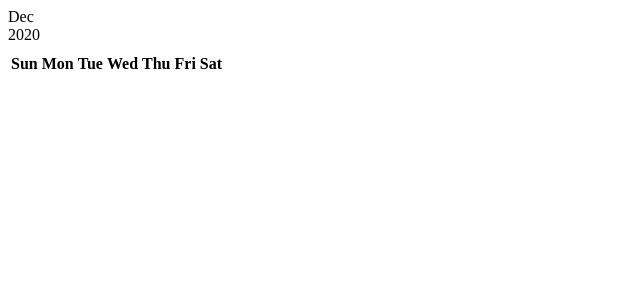
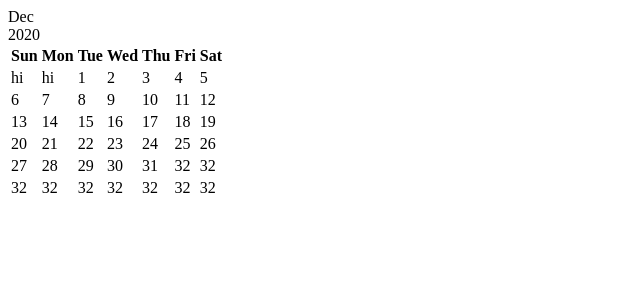
Before and after one commit to Aravindchandran98/Calender_App_with_React, a React (Create React App) app: page / in a window 1280 px wide. Shown: the top 300 px of the page, without its empty margins (0-640 px from the left). Built offline with nearby package versions, Linux system fonts and the light colour scheme.

Commit message:
generating the calender but finally get some error want to debug

```diff
--- a/src/Component/CalendarComponent.jsx
+++ b/src/Component/CalendarComponent.jsx
@@ -1,11 +1,28 @@
 import React, { Fragment,useState} from 'react';
 
 const CalendarComponent = () => {
-    var [date,setDate] = useState(new Date());
+    const [date,setDate] = useState(new Date());
+    // const [emptySpace,setEmptySpace] = useState(" ");
+    // var [dateIncreament,setDateIncreament] = useState(firstDateOfMonth);
     var month = ["Jan","Feb","Mar","Apr","May","Jun","Jul","Aug","Sep","Oct","Nov","Dec"];
     var week = ["Sun","Mon","Tue","Wed","Thu","Fri","Sat"];
+    var lastDateInTheFirstWeek = week.length-monthStarts();
+    var emptyArray = new Array(monthStarts());
+    for (let index = 0; index < emptyArray.length; index++) {
+        emptyArray[index] = "hi";
+    }
+    var datesArray = new Array(lastDateInTheFirstWeek);
+    for (let index = 0; index < datesArray.length; index++) {
+        datesArray[index] = index + 1;
+    }
+    var lastFiveColumnArray = new Array(5);
+    for (let index = 0; index < lastFiveColumnArray.length; index++) {
+        lastFiveColumnArray[index] = " ";
+    }
     var noOfDaysInMonth ; var spaces;
-    var monthStarts = ()=>{
+    var firstDateOfMonth = 1;
+    var dateIncreament = lastDateInTheFirstWeek;
+    function monthStarts() {
         // for (let index = 0; index < month.length; index++) {
         //     switch(month[index]){
         //         case "Jan","Mar","May","Jul","Aug","Oct","Dec" :
@@ -25,10 +42,29 @@ const CalendarComponent = () => {
         //         break;
         //     }
         // }
-        var date2 = new Date(`${date.getFullYear()}-${date.getMonth()}-1`)
+
+        var date2 = new Date(`${date.getFullYear()}-${date.getMonth()+1}-1`)
         spaces = date2.getDay();
         console.log(spaces);
+        return spaces;
     }
+    // var a = monthStarts();
+    // function simplefunction() {
+    //     // a = a-1; return " "
+    //     console.log("hi");
+    //     setEmptySpace(5);
+    //     console.log(emptySpace);
+    // }
+
+    function fillingSpace(){
+        // console.log(emptySpace-1);
+        // let a = emptySpace-1;
+        // setEmptySpace(a);
+        // return "N";
+        // () => setEmptySpace(emptySpace-1);
+
+    }
+
     return (
         <Fragment>
             <section>
@@ -41,25 +77,55 @@ const CalendarComponent = () => {
                             {date.getFullYear()}
                         </div>
                     </header>
-                    <body>
 
-                    </body>
                     {/* {date.toLocaleTimeString()}
                     {date.toLocaleString()}
                     {date.getMonth()+1} */}
                     <table>
-                        <tr>
-                            <th>{week[0]}</th>
-                            <th>{week[1]}</th>
-                            <th>{week[2]}</th>
-                            <th>{week[3]}</th>
-                            <th>{week[4]}</th>
-                            <th>{week[5]}</th>
-                            <th>{week[6]}</th>
-                        </tr>
-                        <tr>
-                            <td>{monthStarts}</td>
-                        </tr>
+                        <thead>
+                            <tr>
+                            {week.map((currentValue,index,arr) => (
+                                <th>{currentValue}</th>
+                                ))}
+                            </tr>
+                        </thead>
+                        <tbody>
+                            <tr>
+                                {/* {/* <td>{fillingSpaces()}</td> */}
+                                {/* <td>{simplefunction()}</td>
+                                <td>{simplefunction()}</td>
+                                <td>{simplefunction()}</td> */}
+                                {/* <td>{emptySpace}</td>
+                                <td>1</td>
+                                <td></td> */}
+                                {emptyArray.map((currentValue,index,arr) => (
+                                <td>{currentValue}</td>
+                                ))}
+                                {datesArray.map((currentValue,index,arr) => (
+                                <td>{currentValue}</td>
+                                ))}
+                            </tr>
+                            {lastFiveColumnArray
+                            .map((currentValue,index,arr) => (
+                                <tr>{week
+                                    // .filter((currentValue,index,arr) => (
+                                    // dateIncreament <= 31
+                                    // && dateIncreament >=6
+                                    // ))
+                                    .map((currentValue,index,arr) => (
+                                        <td>{dateIncreament += 1 && dateIncreament <=31 }</td>
+                                        ))
+                                        // .filter((currentValue,index,arr) => (
+                                        //     dateIncreament <= 35 && dateIncreament >=6
+                                        //     ))
+                                            }</tr>
+                                ))
+                                // .filter((currentValue,index,arr) => (
+                                //     dateIncreament <= 31
+                                //     // && dateIncreament >=6
+                                //     ))
+                            }
+                        </tbody>
                     </table>
                 </article>
             </section>
```
Also changed, not shown: 1 other file (tests, documents, lock files or other folders).
